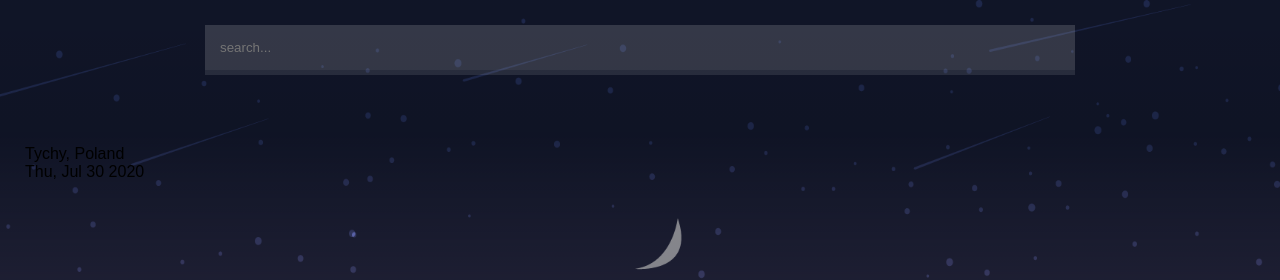
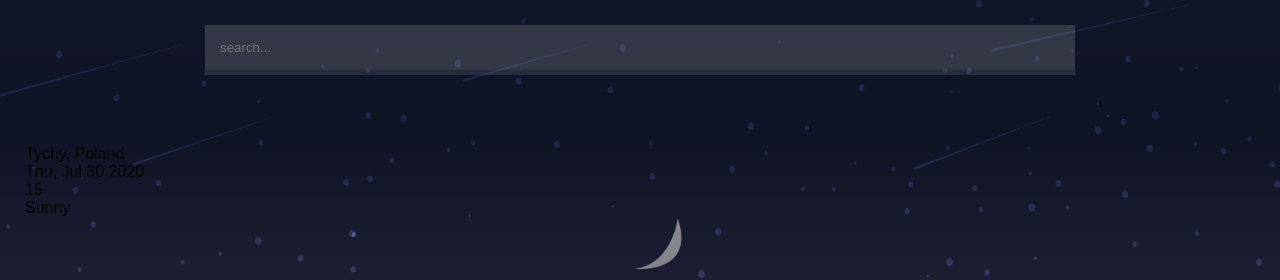
Before and after one commit to ajiiz/weather-react-app, a React (Create React App) app: page / in a window 1280 px wide. Shown: the top 280 px of the page. Built offline with nearby package versions, Linux system fonts and the light colour scheme.

Commit message:
Added new WeatherBox component

```diff
--- a/src/components/App.js
+++ b/src/components/App.js
@@ -1,6 +1,7 @@
 import React,{ useState }from 'react'
 import SearchBox from './SearchBox'
 import LocationBox from './LocationBox'
+import WeatherBox from './WeatherBox'
 
 const App = () => {
     return (
@@ -8,6 +9,7 @@ const App = () => {
             <main>
                 <SearchBox />
                 <LocationBox />
+                <WeatherBox />
             </main>
         </div>
     )
--- /dev/null
+++ b/src/components/WeatherBox.js
@@ -0,0 +1,16 @@
+import React from 'react'
+
+const WeatherBox = () => {
+    return (
+        <div className="weather-box">
+            <div className="temp">
+                15
+            </div>
+            <div className="weather">
+                Sunny
+            </div>
+        </div>
+    )
+}
+
+export default WeatherBox
```
